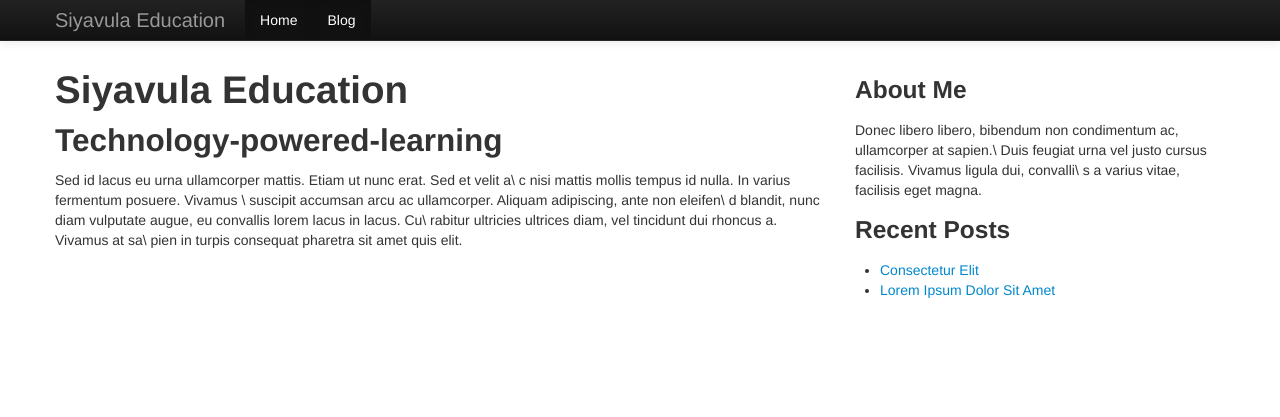
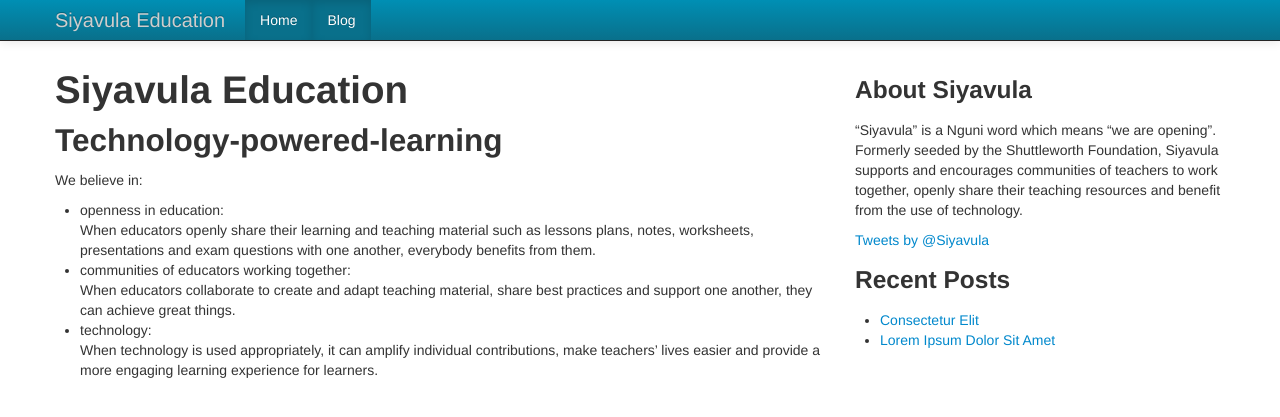
Before and after one commit to Siyavula/old-siyavula-website, a Jekyll site: the page built from index.html, in a window 1280 px wide. Shown: the top 417 px of the page. Built offline with Jekyll 4.4.1, drawn with Linux system fonts in a browser that asks for light colours; Markdown is read by kramdown in place of the engine named in the settings; the list of posts is cut into pages by our own code; comment, search, counter and statistics services are not loaded.

Commit message:
Added twitter widget, blue nav bar styles (in custom.css)

```diff
--- a/_config.yml
+++ b/_config.yml
@@ -2,6 +2,7 @@
 description: "Technology-powered Learning"
 
 url: "http://localhost:4000"
+baseurl: "/siyavula.com/"
 
 paginate: 10
 
--- a/_includes/header.html
+++ b/_includes/header.html
@@ -6,7 +6,8 @@
     <meta name="viewport" content="width=device-width, initial-scale=1.0">
     <meta name="description" content="{{ site.description }}">
 
-    <link href="/css/bootstrap.css" rel="stylesheet">
+    <link href="{{ site.baseurl }}/css/bootstrap.css" rel="stylesheet">
+	<link href="{{ site.baseurl }}/css/custom.css" rel="stylesheet">
     <style>
       body {
         padding-top: 60px;
@@ -32,11 +33,11 @@
             <span class="icon-bar"></span>
             <span class="icon-bar"></span>
           </a>
-          <a class="brand" href="/">{{ site.name }}</a>
+          <a class="brand" href="{{ site.baseurl }}">{{ site.name }}</a>
           <div class="nav-collapse collapse">
             <ul class="nav">
-              <li class="active"><a href="/">Home</a></li>
-		<li class="active"><a href="/blog/index.html">Blog</a></li>
+              <li class="active"><a href="{{ site.baseurl }}">Home</a></li>
+		<li class="active"><a href="{{ site.baseurl }}/blog/index.html">Blog</a></li>
             </ul>
           </div>
         </div>
--- a/_includes/sidebar.html
+++ b/_includes/sidebar.html
@@ -1,12 +1,14 @@
-<h3>About Me</h3>
+<h3>About Siyavula</h3>
 
-<p>Donec libero libero, bibendum non condimentum ac, ullamcorper at sapien.\
- Duis feugiat urna vel justo cursus facilisis. Vivamus ligula dui, convalli\
-s a varius vitae, facilisis eget magna.</p>
+<p>“Siyavula” is a Nguni word which means “we are opening”. Formerly seeded by the Shuttleworth Foundation, Siyavula supports and encourages communities of teachers to work together, openly share their teaching resources and benefit from the use of technology.</p>
+
+<a class="twitter-timeline" href="https://twitter.com/Siyavula" data-widget-id="377350411331440640">Tweets by @Siyavula</a>
+<script>!function(d,s,id){var js,fjs=d.getElementsByTagName(s)[0],p=/^http:/.test(d.location)?'http':'https';if(!d.getElementById(id)){js=d.createElement(s);js.id=id;js.src=p+"://platform.twitter.com/widgets.js";fjs.parentNode.insertBefore(js,fjs);}}(document,"script","twitter-wjs");</script>
+
 
 <h3>Recent Posts</h3>
 <ul>
   {% for post in site.posts limit: 5 %}
-    <li><a href="{{ post.url }}">{{ post.title }}</a></li>
+    <li><a href="{{ site.baseurl}}{{ post.url }}">{{ post.title }}</a></li>
   {% endfor %}
 </ul>
--- a/blog.html
+++ b/blog.html
@@ -8,7 +8,7 @@
     <h2>{{ post.title }}</h2>
     <h4>{{ post.date | date_to_long_string }}</h4>
     <p>
-      <a href="{{ post.url }}">Read Post</a>
+      <a href="{{ site.baseurl}}{{ post.url }}">Read Post</a>
     </p>
   </div>
 </div>
--- /dev/null
+++ b/css/custom.css
@@ -0,0 +1,22 @@
+.navbar-inverse .navbar-inner {
+  background-color: #008fb4;
+  background-image: -moz-linear-gradient(top, #008fb4, #09708b);
+  background-image: -webkit-gradient(linear, 0 0, 0 100%, from(#008fb4), to(#09708b));
+  background-image: -webkit-linear-gradient(top, #008fb4, #09708b);
+  background-image: -o-linear-gradient(top, #008fb4, #09708b);
+  background-image: linear-gradient(to bottom, #008fb4, #09708b);
+  background-repeat: repeat-x;
+  filter: progid:DXImageTransform.Microsoft.gradient(startColorstr='#ff#008fb4', endColorstr='#ff09708b', GradientType=0);
+  border-color: #252525;
+}
+
+.navbar-inverse .nav .active > a,
+.navbar-inverse .nav .active > a:hover,
+.navbar-inverse .nav .active > a:focus {
+  color: #ffffff;
+  background-color: #09708b;
+}
+
+.navbar-inverse .brand {
+  color:#cecece;
+}
--- a/index.html
+++ b/index.html
@@ -7,8 +7,15 @@
 
 	<h1>Siyavula Education</h1>
 	<h2>Technology-powered-learning</h2>
-	    <p>Sed id lacus eu urna ullamcorper mattis. Etiam ut nunc erat. Sed et velit a\ c nisi mattis mollis tempus id nulla. In varius fermentum posuere. Vivamus \ suscipit accumsan arcu ac ullamcorper. Aliquam adipiscing, ante non eleifen\ d blandit, nunc diam vulputate augue, eu convallis lorem lacus in lacus. Cu\ rabitur ultricies ultrices diam, vel tincidunt dui rhoncus a. Vivamus at sa\ pien in turpis consequat pharetra sit amet quis elit.</p>
 
+<p>We believe in:
+<ul><li>openness in education:<br/>
+When educators openly share their learning and teaching material such as lessons plans, notes, worksheets, presentations and exam questions with one another, everybody benefits from them.</li>
+<li>communities of educators working together:<br/>
+When educators collaborate to create and adapt teaching material, share best practices and support one another, they can achieve great things.</li>
+<li>technology:<br/>
+When technology is used appropriately, it can amplify individual contributions, make teachers’ lives easier and provide a more engaging learning experience for learners.</li>
+</ul></p>
 
   </div>
 </div>
```
Also changed, not shown: 7 other files.
